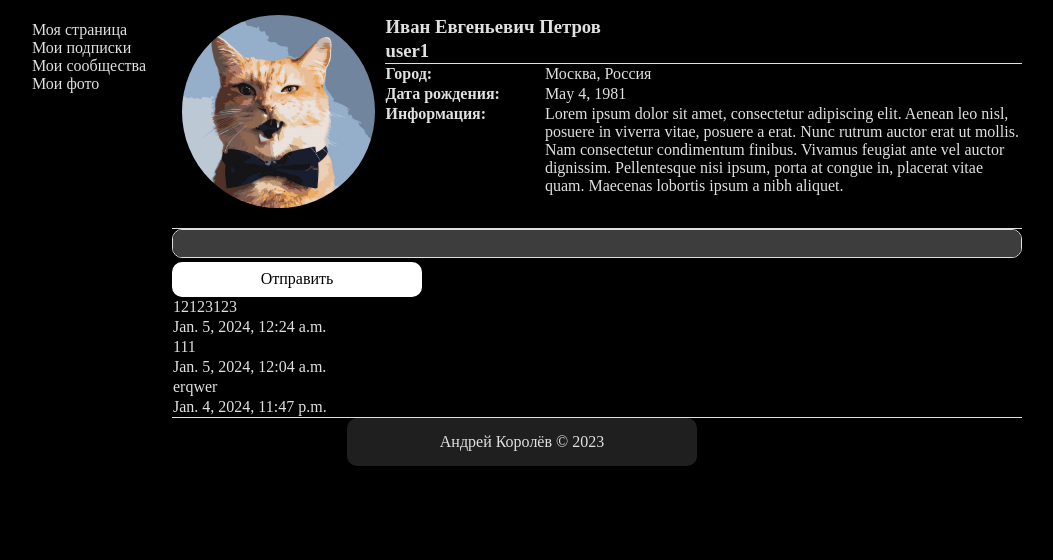
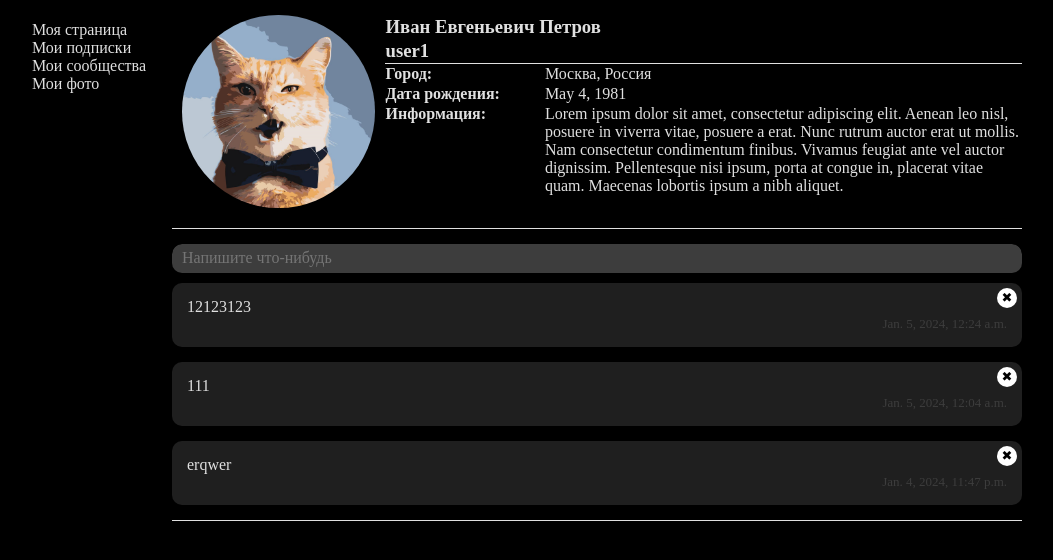
Before and after one commit to SamsaraKid/FirstSocialNet, a Django app: page /user1/ in a window 1280 px wide. Shown: the part 50-610 px from the top of the page, without its empty margins (118-1171 px from the left). Run offline with Django 4.2, Linux system fonts and the light colour scheme; a user stored in the database is signed in; data comes from the database, SQL or seed files in the repository; both versions use the stored data as it was after the commit; parts of the project's set-up code (start-up, migrations or seed data) failed here and were passed over.

Commit message:
сделал посты на странице профиля по простому и профиль не через detailview. + удаление постов

```diff
--- a/FirstSocialNet/urls.py
+++ b/FirstSocialNet/urls.py
@@ -26,10 +26,11 @@ urlpatterns = [
     path('registration/', views.registration, name='registration'),
     path('user/', include('django.contrib.auth.urls')),
     path('login/', views.index, name='login'),
-    path('<slug:slug>/', views.ProfileDetail.as_view(), name='profile'),
-    # path('<slug:slug>/', views.profiledetail, name='profile'),
+    path('<slug:slug>/', views.profiledetail, name='profile'),
+    # path('<slug:slug>/', views.ProfileDetail.as_view(), name='profile'),
     path('subscribe', views.subscribe, name='subscribe'),
     path('unsubscribe', views.unsubscribe, name='unsubscribe'),
+    path('delpost/<int:id>', views.delpost, name='delpost')
 ]
 
 urlpatterns += static(settings.MEDIA_URL, document_root=settings.MEDIA_ROOT)
--- a/socialapp/forms.py
+++ b/socialapp/forms.py
@@ -77,12 +77,13 @@ class SignUp(UserCreationForm):
             return username
 
 
-# class PostForm(forms.Form):
-#     text = forms.CharField(label='Текст поста', max_length=500,
-#                           widget=forms.Textarea(attrs={'placeholder': 'Напишите что-нибудь. Максимум 500 знаков'}))
+class PostForm(forms.Form):
+    text = forms.CharField(label='Текст поста', max_length=500,
+                          widget=forms.Textarea(attrs={'placeholder': 'Напишите что-нибудь'}))
 
-class PostForm(forms.ModelForm):
-    class Meta:
-        model = Post
-        fields = ('text', 'user', )
-        widgets = {'user': forms.HiddenInput,}
+# class PostForm(forms.ModelForm):
+#     class Meta:
+#         model = Post
+#         fields = ('text', 'user',)
+#         widgets = {'user': forms.HiddenInput,
+#                    'text': forms.Textarea(attrs={'placeholder': 'Напишите что-нибудь'})}
--- a/socialapp/static/css/main.css
+++ b/socialapp/static/css/main.css
@@ -75,6 +75,11 @@ button, input[type=submit]{
     width: 100%; !important;
 }
 
+/*.button-content-width{*/
+/*    width: min-content;*/
+/*    aspect-ratio: 1 / 1;*/
+/*}*/
+
 button:hover, input[type=submit]:hover{
     background-color: #e0e0e0;
 }
@@ -98,10 +103,32 @@ input[type=file]{
 
 .card-simple{
     background-color: #1f1f1f;
-    width: max-content;
-    padding: 15px 0;
+    /*width: max-content;*/
+    padding: 15px;
     margin-bottom: 15px !important;
     border-radius: 10px;
+    position: relative;
+}
+
+.card-simple p{
+    padding-right: 50px;
+}
+
+.delete-button{
+    position: absolute;
+    right: 5px;
+    top: 5px;
+    font-size: small;
+    width: 20px;
+    height: 20px;
+    background-color: #ffffff;
+    border-radius: 10px;
+    text-align: center;
+    text-decoration: none;
+    color: black;
+    display: flex;
+    flex-direction: column;
+    justify-content: space-around;
 }
 
 ul{
@@ -146,6 +173,10 @@ li{
     /*height: 100%;*/
 }
 
+.h100pc{
+    height: 100%;
+}
+
 .align-items-center{
     align-items: center;
 }
@@ -171,7 +202,6 @@ li{
 }
 
 
-
 .main-div{
     width: 85%;
 }
@@ -183,3 +213,12 @@ li{
 .menu-left{
     width: 15%;
 }
+
+.small-font{
+    font-size: small;
+    color: #3d3d3d;
+}
+
+.text-align-right{
+    text-align: right;
+}
--- a/socialapp/static/css/profile.css
+++ b/socialapp/static/css/profile.css
@@ -33,13 +33,34 @@ th{
 
 .line-under{
     border-bottom: 1px solid #e0e0e0;
+    margin-bottom: 15px;
+    width: 100%;
 }
 
-textarea{
+/*textarea{*/
+/*    width: 100%;*/
+/*    height: 4ex;*/
+/*}*/
+
+/*textarea:focus{*/
+/*    height: 15ex;*/
+/*}*/
+
+
+p{
+    margin: 0;
+}
+
+.opening-postfield{
     width: 100%;
     height: 4ex;
+    overflow: hidden;
+    border-radius: 10px;
+    margin-bottom: 10px;
 }
 
-textarea:focus{
+.opening-postfield textarea{
+    width: 100%;
     height: 15ex;
+    border: none;
 }
--- /dev/null
+++ b/socialapp/static/js/postfield.js
@@ -0,0 +1,16 @@
+let post = document.getElementById('id_post')
+
+window.addEventListener('load', function () {
+    if (post.getElementsByTagName('textarea')[0].value){
+       post.setAttribute('style', 'height: 20ex;')
+    }})
+
+post.getElementsByTagName('textarea')[0].addEventListener('focusin', function (){
+       post.setAttribute('style', 'height: 20ex;')
+})
+
+post.getElementsByTagName('textarea')[0].addEventListener('focusout', function (){
+    if (!post.getElementsByTagName('textarea')[0].value){
+       post.setAttribute('style', 'height: 4ex;')
+    }
+})
--- a/socialapp/views.py
+++ b/socialapp/views.py
@@ -92,50 +92,51 @@ def afterlogin(req):
     return HttpResponseRedirect(reverse('profile', args=[req.user.profile.slug]))
 
 
-# def profile(req, user_slug):
-#     profile = get_object_or_404(Profile, slug=user_slug)
-#     return render(req, 'socialapp/profile_detail.html', context={'profile': profile})
+# class ProfileDetail(generic.edit.FormMixin, generic.DetailView):
+#     model = Profile
+#     form_class = PostForm
+#     slug_url_kwarg = 'slug'
+#
+#     def get_success_url(self):
+#         return reverse('profile', kwargs={'slug': self.object.slug})
+#
+#     def get_context_data(self, **kwargs):
+#         context = super(ProfileDetail, self).get_context_data(**kwargs)
+#         context['form'] = PostForm(initial={'user': self.request.user.id})
+#         return context
+#
+#     def post(self, request, *args, **kwargs):
+#         self.object = self.get_object()
+#         form = self.get_form()
+#         if form.is_valid():
+#             return self.form_valid(form)
+#         else:
+#             return self.form_invalid(form)
+#
+#     def form_valid(self, form):
+#         form.save()
+#         return super(ProfileDetail, self).form_valid(form)
 
 
-class ProfileDetail(generic.edit.FormMixin, generic.DetailView):
-    model = Profile
-    form_class = PostForm
-    slug_url_kwarg = 'slug'
-
-    def get_success_url(self):
-        return reverse('profile', kwargs={'slug': self.object.slug})
-
-    def get_context_data(self, **kwargs):
-        context = super(ProfileDetail, self).get_context_data(**kwargs)
-        context['form'] = PostForm(initial={'user': self.request.user.id})
-        return context
-
-    def post(self, request, *args, **kwargs):
-        self.object = self.get_object()
-        form = self.get_form()
-        if form.is_valid():
-            return self.form_valid(form)
-        else:
-            return self.form_invalid(form)
-
-    def form_valid(self, form):
-        form.save()
-        return super(ProfileDetail, self).form_valid(form)
+def profiledetail(req, slug):
+    profile = Profile.objects.get(slug=slug)
+    postform = PostForm()
+    subscribtion = False
+    if req.user.username:
+        subscribtion = profile in req.user.profile.following.all()
+    if req.POST:
+        postform = PostForm(req.POST)
+        if postform.is_valid():
+            newpost = Post(text=req.POST['text'], user=req.user, creationdate=datetime.datetime.now())
+            newpost.save()
+            return HttpResponseRedirect(req.path)
+    return render(req, 'socialapp/profile_detail.html',
+                  context={'profile': profile, 'subscribtion': subscribtion, 'form': postform})
 
 
-# def profiledetail(req, slug):
-#     profile = Profile.objects.get(slug=slug)
-#     postform = PostForm()
-#     subscribtion = False
-#     if req.user.username:
-#         subscribtion = profile in req.user.profile.following.all()
-#     if req.POST:
-#         postform = PostForm(req.POST)
-#         if postform.is_valid():
-#             newpost = Post(text=req.POST['text'], user=req.user, creationdate=datetime.datetime.now())
-#             newpost.save()
-#     return render(req, 'socialapp/profile_detail.html',
-#                   context={'profile': profile, 'subscribtion': subscribtion, 'postform': postform})
+def delpost(req, id):
+    Post.objects.get(id=id).delete()
+    return redirect('../')
 
 
 @method_decorator(csrf_exempt, name='dispatch')
--- a/templates/base.html
+++ b/templates/base.html
@@ -14,7 +14,7 @@
 
     <header>
         <div class="center-width margin-auto">{% block head %}
-            <ul class="flex-row align-items-center just-cont-spa-bet">
+            <ul class="flex-row align-items-center just-cont-spa-bet h100pc">
                 <li><a href="{% url 'home' %}" class="link-clean"><h2>СОЦСЕТЬ</h2></a></li>
                 {% if user.username %}
                     <li><a href="{% url 'home' %}" class="link-clean"><p>люди</p></a></li>
@@ -32,7 +32,11 @@
         {% endblock main %}
     {% endblock content %}
 
-    <footer class="margin-auto text-center card-simple w350">Андрей Королёв © 2023</footer>
+    {% block footer %}
+        <footer class="margin-auto text-center card-simple w350">
+            Андрей Королёв © 2023
+        </footer>
+    {% endblock footer %}
 
 </body>
 </html>
--- a/templates/socialapp/profile_detail.html
+++ b/templates/socialapp/profile_detail.html
@@ -6,6 +6,7 @@
 {% endblock css %}
 {% block script %}
     <script src="{% static 'js/subscribe.js' %}" defer></script>
+    <script src="{% static 'js/postfield.js' %}" defer></script>
 {% endblock script %}
 
 {% block content %}
@@ -65,20 +66,25 @@
 
             <div class="line-under">
                 {% if user.username and profile.user == user %}
-                    <form method="POST">
-                        {% csrf_token %}
-                        <div>{{ form.text }}</div>
-                        <div>{{ form.user }}</div>
-                        <input type="submit" value="Отправить">
-                    </form>
+                    <div id='id_post' class="opening-postfield">
+                        <form method="POST">
+                            {% csrf_token %}
+                            <div>{{ form.text }}</div>
+                            {#                        <div>{{ form.user }}</div>#}
+                            <input type="submit" class="margin-auto hidden" value="Отправить">
+                        </form>
+                    </div>
                 {% endif %}
                 {% if profile.user.post_set.all %}
-                    {% for posts in profile.user.post_set.all reversed %}
-                        <div>
-                            <table>
-                                <tr><td>{{ posts.text }}</td></tr>
-                                <tr><td>{{ posts.creationdate }}</td></tr>
-                            </table>
+                    {% for post in profile.user.post_set.all reversed %}
+                        <div class="card-simple">
+                            {% if user.username and profile.user == user %}
+                                <a class="delete-button" title="Удалить пост" href="{% url 'delpost' post.id %}">
+                                    ✖
+                                </a>
+                            {% endif %}
+                            {{ post.text|linebreaks }}
+                            <div class="small-font text-align-right">{{ post.creationdate }}</div>
                         </div>
                     {% endfor %}
                 {% else %}
@@ -96,3 +102,5 @@
 
     </div>
 {% endblock content %}
+
+{% block footer %}{% endblock footer %}
```
Also changed, not shown: db.sqlite3.
